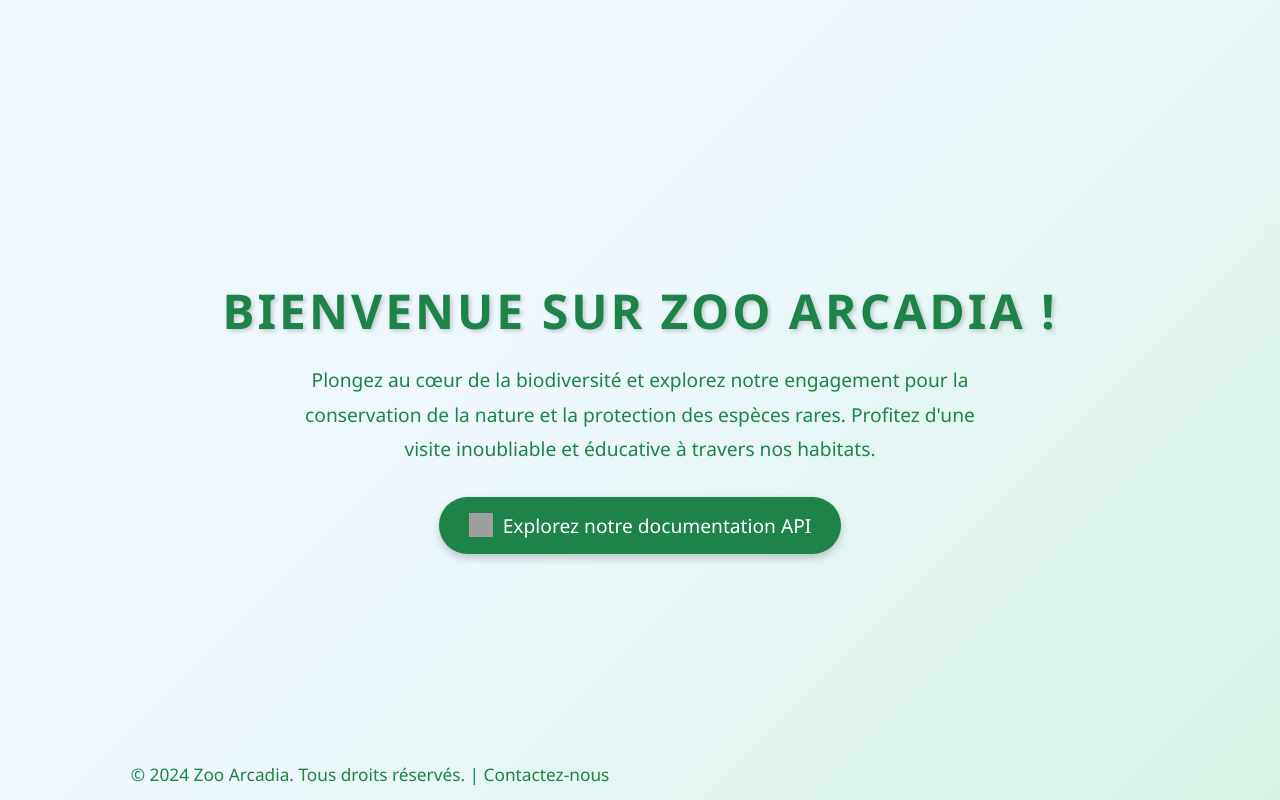
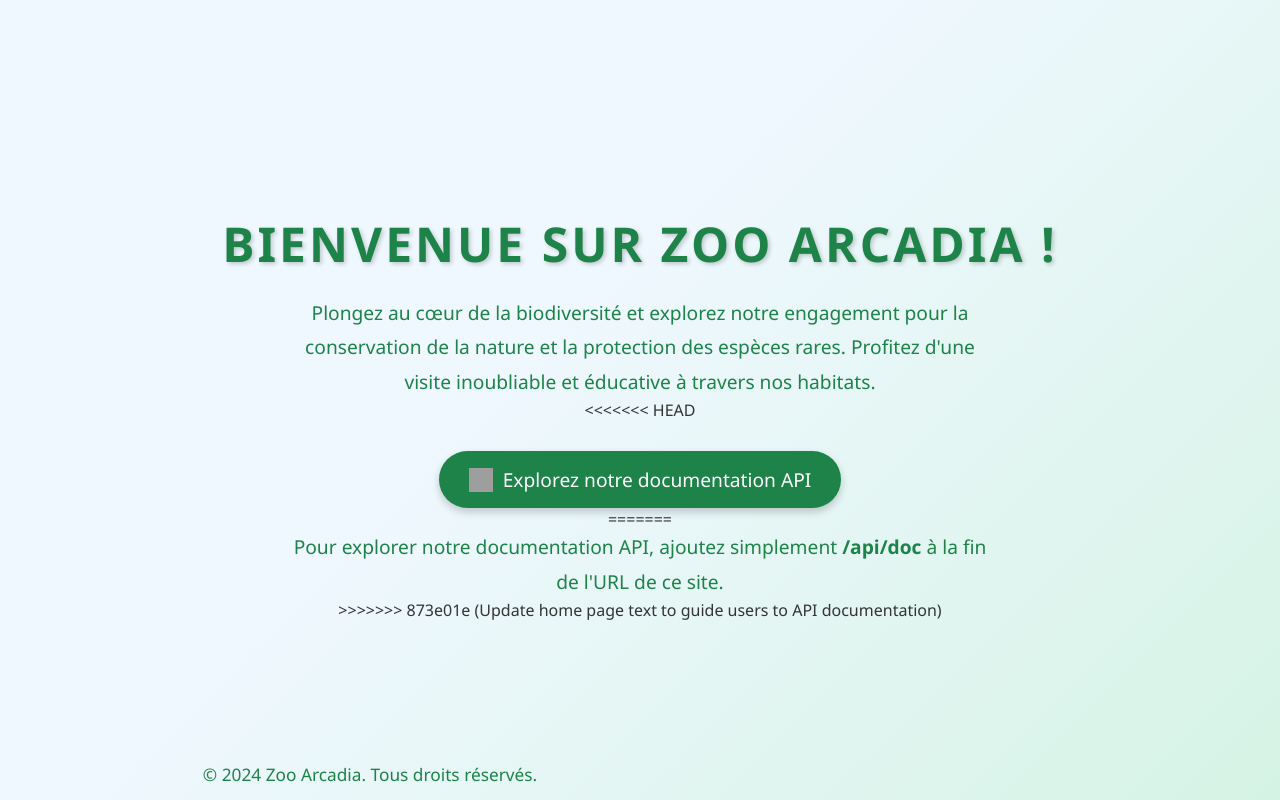
Before and after one commit to R3zgar/Zoo_Arcadia_Back, a Symfony app: template templates/accueil-back.html.twig in a window 1280 px wide. Run offline with Twig, Linux system fonts and the light colour scheme; the template is opened without the code that fills it, so the values that code supplies are empty; some libraries are stand-ins or nearby versions; grey boxes are pictures that could not be loaded.

Commit message:
Update home page text to guide users to API documentation

```diff
--- a/templates/accueil-back.html.twig
+++ b/templates/accueil-back.html.twig
@@ -93,13 +93,18 @@
 <body>
 <h1>Bienvenue sur Zoo Arcadia !</h1>
 <p>Plongez au cœur de la biodiversité et explorez notre engagement pour la conservation de la nature et la protection des espèces rares. Profitez d'une visite inoubliable et éducative à travers nos habitats.</p>
+<<<<<<< HEAD
 <a href="{{ path('nelmio_api_doc_index') }}" class="explore-button">
     <img src="https://img.icons8.com/ios-filled/50/ffffff/document.png" alt="Documentation Icon">
     Explorez notre documentation API
 </a>
+=======
+<p>Pour explorer notre documentation API, ajoutez simplement <strong>/api/doc</strong> à la fin de l'URL de ce site.</p>
+>>>>>>> 873e01e (Update home page text to guide users to API documentation)
 
 <footer>
-    <p>&copy; {{ "now"|date("Y") }} Zoo Arcadia. Tous droits réservés. | <a href="https://127.0.0.1:8000/api/doc">Contactez-nous</a></p>
+    <p>&copy; {{ "now"|date("Y") }} Zoo Arcadia. Tous droits réservés.</p>
 </footer>
+
 </body>
 </html>
```
